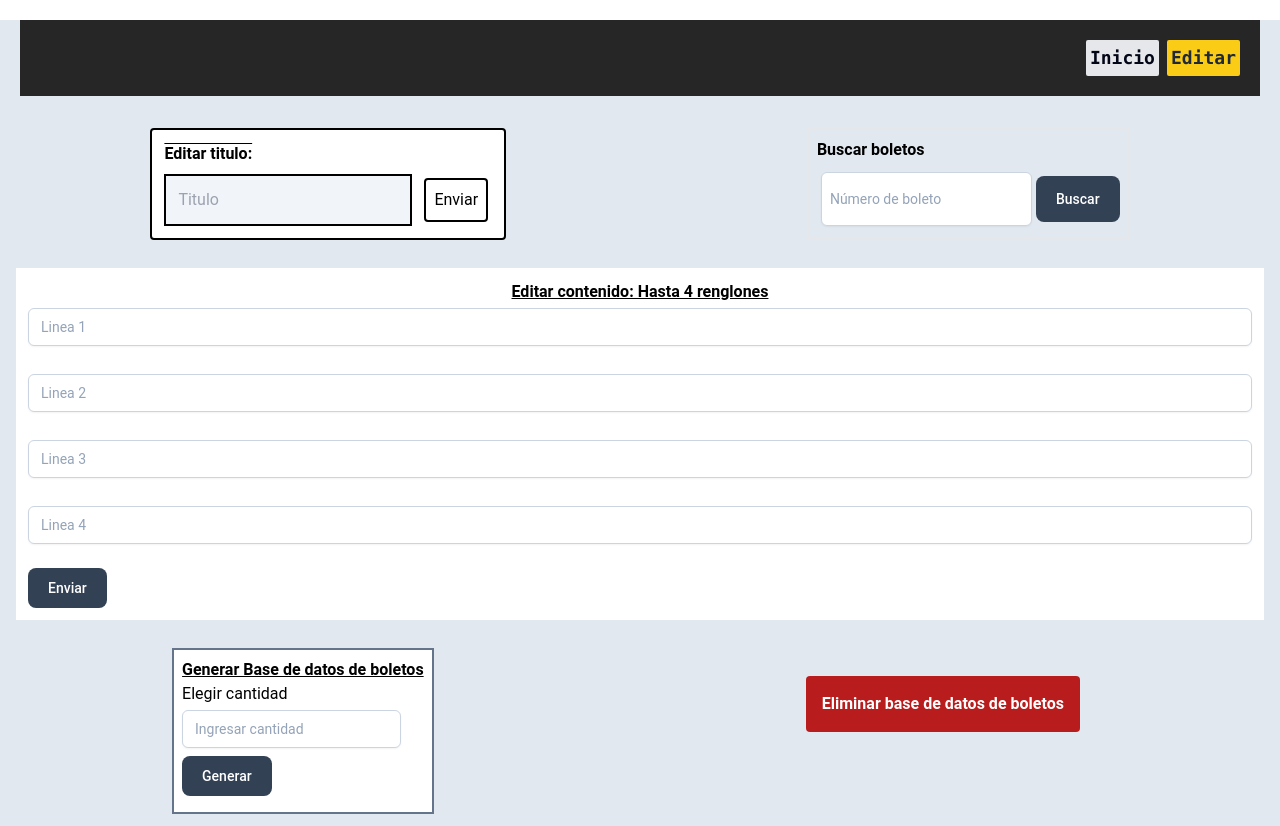
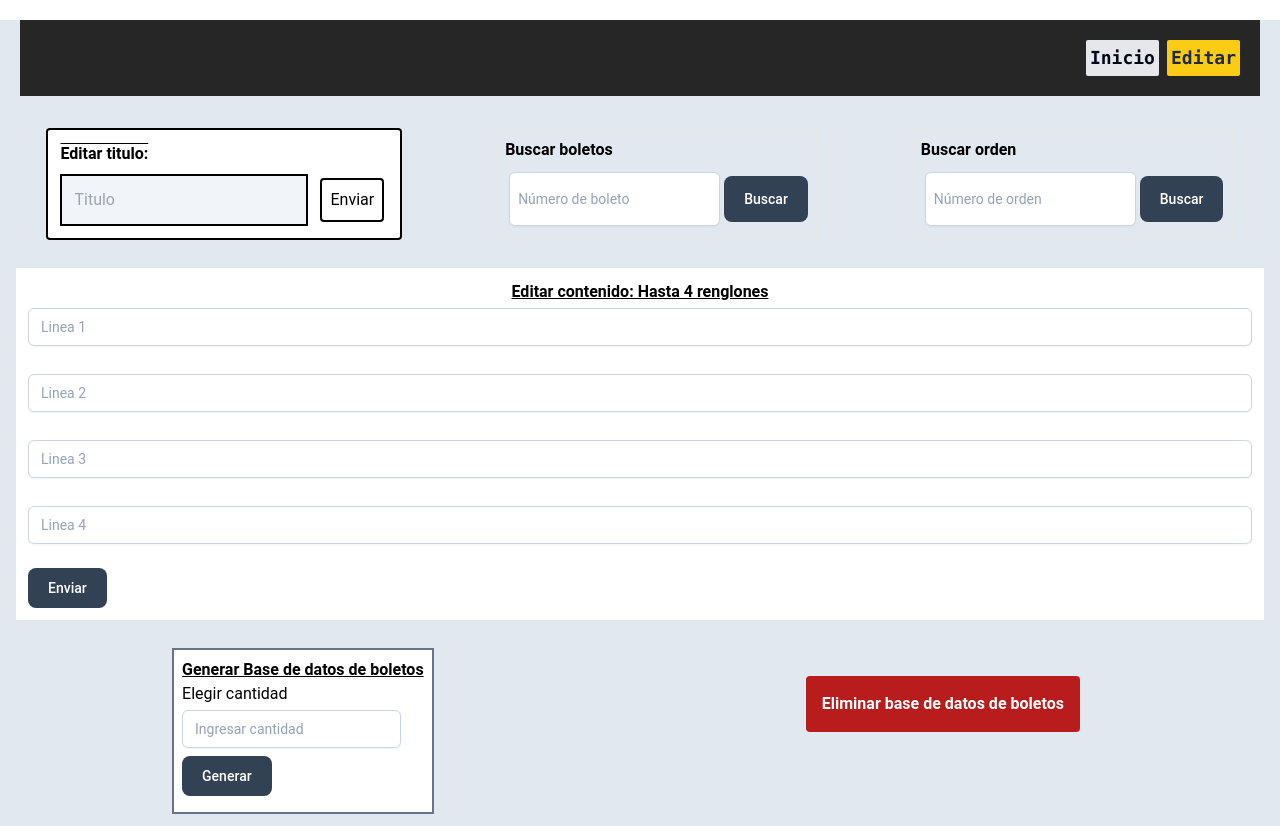
Before and after one commit to Night-Rainbow-Studios/Raffles, a React (Vite) app in the folder frontend/: page /adminDashboard in a window 1280 px wide. Built offline with nearby package versions, Linux system fonts and the light colour scheme.

Commit message:
Update adminDashboard.jsx
Updated design to include orders

```diff
--- a/frontend/src/pages/adminDashboard.jsx
+++ b/frontend/src/pages/adminDashboard.jsx
@@ -23,6 +23,16 @@ export default function AdminDashboard() {
                     <input type='text' id='ticketsAmount' className='m-3 block p-3 md:m-1 md:p-2 bg-white border border-slate-300 rounded-md text-sm shadow-sm placeholder-slate-400
             focus:outline-none focus:border-sky-500 focus:ring-1 focus:ring-sky-500
             disabled:bg-slate-50 disabled:text-slate-500 disabled:border-slate-200 disabled:shadow-none' placeholder='Número de boleto  '/>
+                    <button type="submit" className="text-white bg-slate-700 hover:bg-slate-800 focus:ring-4 focus:outline-none focus:ring-blue-300 font-medium rounded-lg text-sm w-full sm:w-auto px-5 py-2.5 text-center dark:bg-slate-600 dark:hover:bg-slate-700 dark:focus:ring-blue-800 my-2">
+                        Buscar</button>
+                    </div>
+                </label>
+                <label className='flex md:grid max-w-full justify-between m-3 p-2 border-2'>
+                <h1 className='text-bold font-sans font-semibold'>Buscar orden</h1>
+                <div className='flex'>
+                    <input type='text' id='ticketsAmount' className='m-3 block p-3 md:m-1 md:p-2 bg-white border border-slate-300 rounded-md text-sm shadow-sm placeholder-slate-400
+            focus:outline-none focus:border-sky-500 focus:ring-1 focus:ring-sky-500
+            disabled:bg-slate-50 disabled:text-slate-500 disabled:border-slate-200 disabled:shadow-none' placeholder='Número de orden'/>
                     <button type="submit" className="text-white bg-slate-700 hover:bg-slate-800 focus:ring-4 focus:outline-none focus:ring-blue-300 font-medium rounded-lg text-sm w-full sm:w-auto px-5 py-2.5 text-center dark:bg-slate-600 dark:hover:bg-slate-700 dark:focus:ring-blue-800 my-2">
                         Buscar</button>
                     </div>
```
